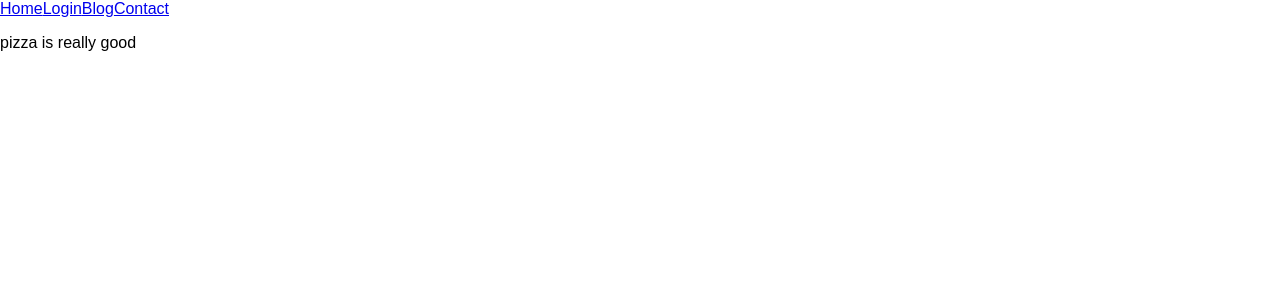
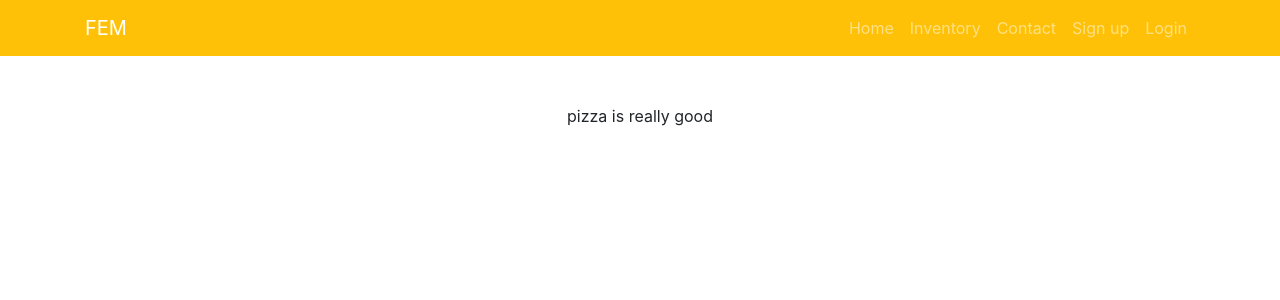
Before and after one commit to RED-NG/project-3-nos, a React (Create React App) app in the folder client/: page / in a window 1280 px wide. Shown: the top 300 px of the page. Built offline with nearby package versions, Linux system fonts and the light colour scheme.

Commit message:
revised navbar and model for items

```diff
--- a/client/src/App.js
+++ b/client/src/App.js
@@ -1,26 +1,28 @@
-import React from "react";
+import React, { Component } from "react";
 import "./App.css";
 import { BrowserRouter as Router, Route } from "react-router-dom";
 import Home from "./pages/Home";
 import Login from "./pages/Login";
 import Signup from "./pages/Signup";
 import Inventory from "./pages/Inventory";
-import Navbar from "./components/Navbar";
+import "bootstrap/dist/css/bootstrap.min.css";
+import Navbar from "./components/Navbar/Navbar";
 // import Footer from "./components/Footer";
 
-function App() {
+class App extends Component {
+  render() {
     return (
       <Router>
-      <div>
+        <div className="App">
           <Navbar />
           <Route exact path="/" component={Home} />
           <Route exact path="/login" component={Login} />
           <Route exact path="/signup" component={Signup} />
           <Route exact path="/inventory" component={Inventory} />
-        {/* <Footer /> */}
         </div>
       </Router>
     );
   }
+}
 
 export default App;
--- a/client/src/components/NavTabs.js
+++ /dev/null
@@ -1,46 +0,0 @@
-import React from "react";
-import { Link, useLocation } from "react-router-dom";
-
-function NavTabs() {
-  const location = useLocation();
-
-  return (
-    <nav>
-      <Link
-        to="/"
-        className={location.pathname === "/" ? "nav-link active" : "nav-link"}
-      >
-        Home
-      </Link>
-
-      <Link
-        to="/login"
-        className={
-          location.pathname === "/login" ? "nav-link active" : "nav-link"
-        }
-      >
-        Login
-      </Link>
-
-      <Link
-        to="/signup"
-        className={
-          location.pathname === "/signup" ? "nav-link active" : "nav-link"
-        }
-      >
-        Blog
-      </Link>
-
-      <Link
-        to="/inventory"
-        className={
-          location.pathname === "/inventory" ? "nav-link active" : "nav-link"
-        }
-      >
-        Contact
-      </Link>
-    </nav>
-  );
-}
-
-export default NavTabs;
--- /dev/null
+++ b/client/src/components/Navbar/Navbar.js
@@ -0,0 +1,52 @@
+import React, { Component } from "react";
+import {
+  Collapse,
+  Navbar,
+  NavbarToggler,
+  NavbarBrand,
+  Nav,
+  NavItem,
+  NavLink,
+  Container,
+} from "reactstrap";
+
+class Navbar1 extends Component {
+  state = { isOpen: false };
+  toggle = () => {
+    this.setState({ isOpen: !this.state.isOpen });
+  };
+
+  render() {
+    return (
+      <div>
+        <Navbar color="warning" dark expand="sm" className="mb-5">
+          <Container>
+            <NavbarBrand href="/">FEM</NavbarBrand>
+            <NavbarToggler onClick={this.toggle} />
+            <Collapse isOpen={this.state.isOpen} navbar>
+              <Nav className="ml-auto" navbar>
+                <NavItem>
+                  <NavLink href="/">Home</NavLink>
+                </NavItem>
+                <NavItem>
+                  <NavLink href="/inventory">Inventory</NavLink>
+                </NavItem>
+                <NavItem>
+                  <NavLink href="/contact">Contact</NavLink>
+                </NavItem>
+                <NavItem>
+                  <NavLink href="/signup">Sign up</NavLink>
+                </NavItem>
+                <NavItem>
+                  <NavLink href="/login">Login</NavLink>
+                </NavItem>
+              </Nav>
+            </Collapse>
+          </Container>
+        </Navbar>
+      </div>
+    );
+  }
+}
+
+export default Navbar1;
--- a/client/src/components/Navbar/index.js
+++ /dev/null
@@ -1,9 +0,0 @@
-import React from "react";
-import "./style.css";
-import NavTabs from "../NavTabs";
-
-function Navbar() {
-  return <NavTabs />;
-}
-
-export default Navbar;
--- a/client/src/index.css
+++ /dev/null
@@ -1,5 +0,0 @@
-body {
-  margin: 0;
-  padding: 0;
-  font-family: sans-serif;
-}
--- a/client/src/index.js
+++ b/client/src/index.js
@@ -1,6 +1,5 @@
 import React from "react";
 import ReactDOM from "react-dom";
-import "./index.css";
 import App from "./App";
 import registerServiceWorker from "./registerServiceWorker";
 
```
Also changed, not shown: client/package.json (+6 -3 lines), client/src/logo.svg (deleted), 1 other file (tests, documents, lock files or other folders). Lines whose indentation alone changed are shown as unchanged.
